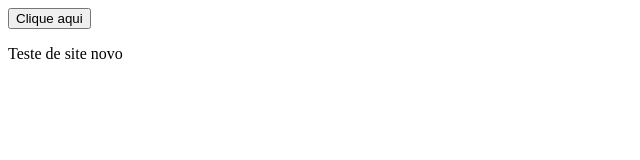
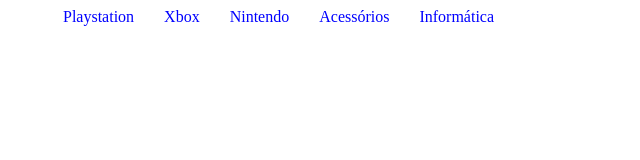
Before and after one commit to dbsouza16/cod_front_end, a plain HTML site: page index.html in a window 1280 px wide. Shown: the whole page, without its empty margins (0-640 px from the left). Drawn offline with Linux system fonts and the light colour scheme.

Commit message:
adição 190224

```diff
--- a/css/style.css
+++ b/css/style.css
@@ -0,0 +1,15 @@
+nav ul {
+    display: flex;
+    list-style: none;
+    margin: 0;
+}
+nav ul li a {
+    padding: 10px 15px;
+    color: blue;
+    text-decoration: none;
+    border-radius: 25px 0;
+}
+nav ul li a:hover {
+    color: bisque;
+    background: green;
+}
--- a/index.html
+++ b/index.html
@@ -3,16 +3,45 @@
 <head>
     <meta charset="UTF-8">
     <meta name="viewport" content="width=device-width, initial-scale=1.0">
+    <!--<link rel="stylesheet" href="style.css">-->
     <title>Meu Site</title>
+    <style>
+        nav ul {
+            display: flex;
+            list-style: none;
+            margin: 0;
+        }
+        nav ul li a {
+            padding: 10px 15px;
+            color: blue;
+            text-decoration: none;
+            border-radius: 25px 0;
+        }
+        nav ul li a:hover {
+            color: bisque;
+            background: green;
+        }
+    </style>
+
+
 </head>
+
 <body>
+    <header>
+      <nav>
+        <ul>
+            <li><a href="#">Playstation</a></li>
+            <li><a href="#">Xbox</a></li>
+            <li><a href="#">Nintendo</a></li>
+            <li><a href="#">Acessórios</a></li>
+            <li><a href="#">Informática</a></li>
+        </ul>
+      </nav>
+    </header>
 
-<button onclick="myFunction()" >Clique aqui</button>
+    <main></main>
 
-<div id="contextText"><p>Teste de site novo</p></div>
-
+    <footer></footer>
 </body>
 
-<script src="js/teste.js"></script>
-
 </html>
```
